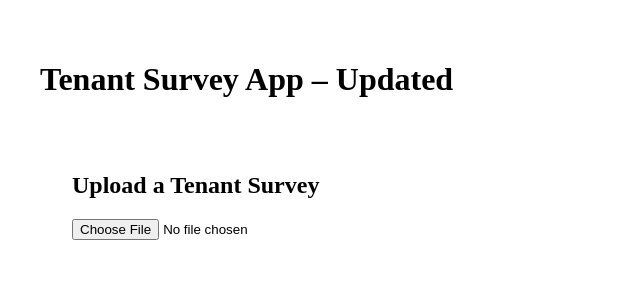
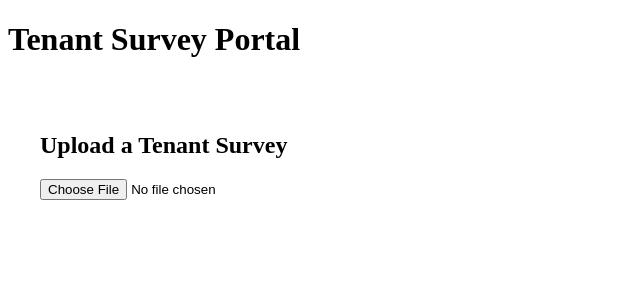
Before and after one commit to ptesdal/tenant-survey-portal, a Next.js app in the folder Downloads/tenant-survey-portal/: page / in a window 1280 px wide. Shown: the top 300 px of the page, without its empty margins (0-640 px from the left). Built offline with nearby package versions, Linux system fonts and the light colour scheme.

Commit message:
Disable SSR for UploadForm to fix pdfjs-dist error

```diff
--- a/Downloads/tenant-survey-portal/app/page.jsx
+++ b/Downloads/tenant-survey-portal/app/page.jsx
@@ -1,10 +1,14 @@
-import UploadForm from './UploadForm';
+import dynamic from 'next/dynamic';
 
-export default function Page() {
+const UploadForm = dynamic(() => import('./UploadForm'), {
+  ssr: false,
+});
+
+export default function HomePage() {
   return (
-    <div style={{ padding: '2rem' }}>
-      <h1>Tenant Survey App – Updated</h1>
+    <main>
+      <h1>Tenant Survey Portal</h1>
       <UploadForm />
-    </div>
+    </main>
   );
 }
```
